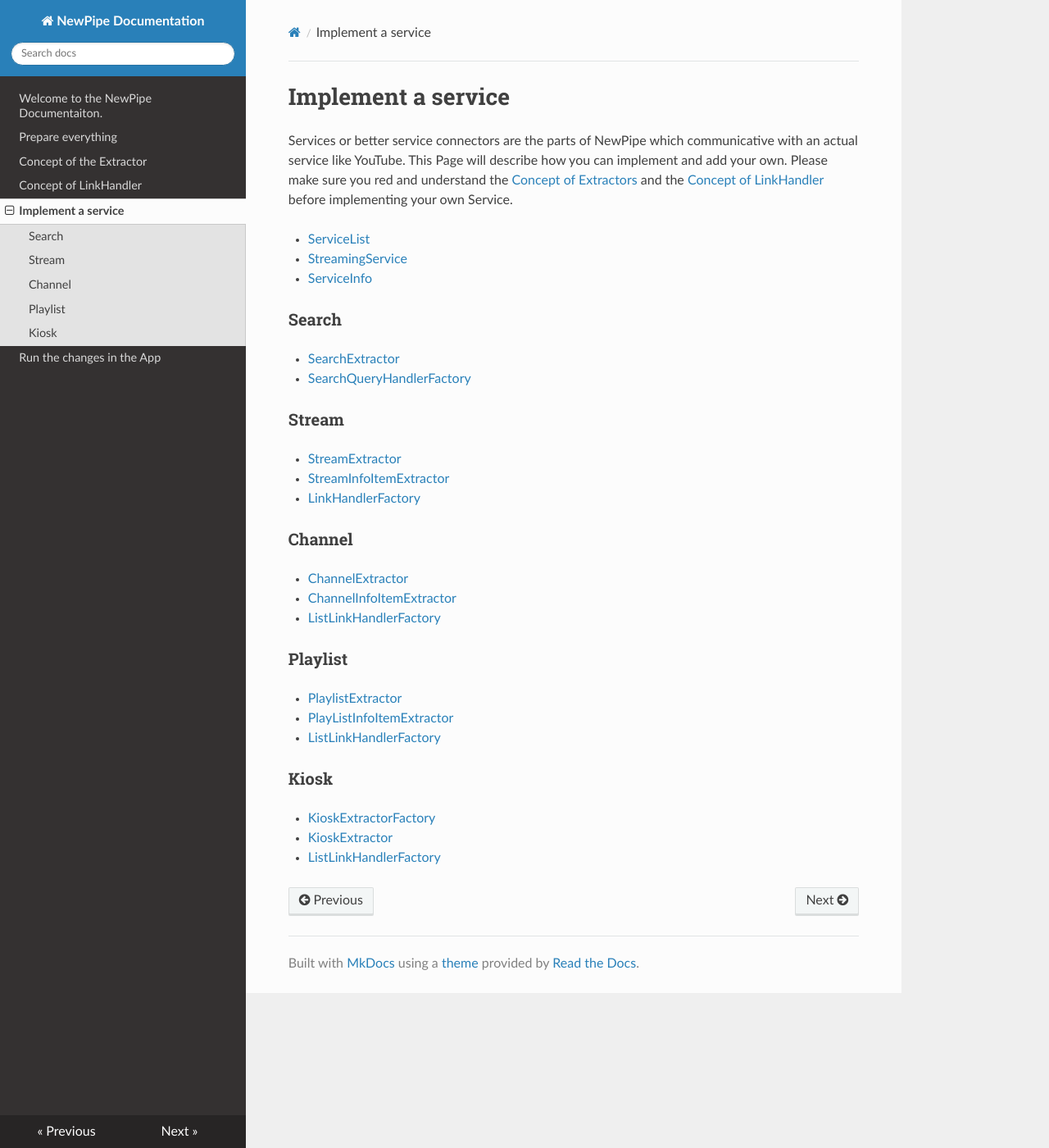
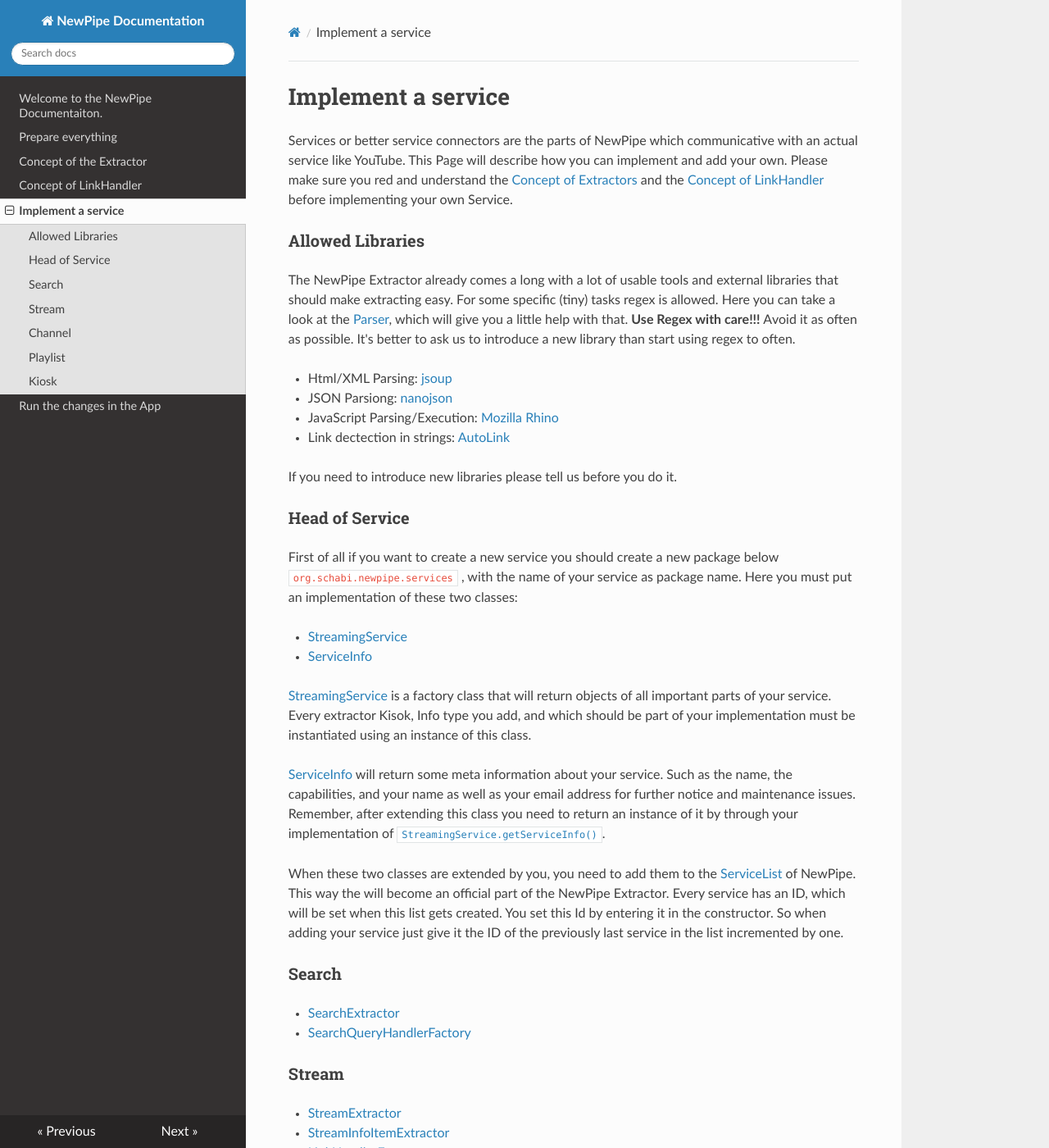
Before and after one commit to TeamNewPipe/documentation, an MkDocs documentation site: the page built from docs/03_Implement_a_service.md, in a window 1280 px wide and 1400 px high. Shown: the whole window at 82% size. Built offline with MkDocs 1.6.1, drawn with Linux system fonts in a browser that asks for light colours; nearby versions of some CDN libraries; library files that are not in the unit come from our copies.

Commit message:
add more info about implementing your own service

```diff
--- a/docs/03_Implement_a_service.md
+++ b/docs/03_Implement_a_service.md
@@ -6,10 +6,45 @@
 and the [Concept of LinkHandler](https://teamnewpipe.github.io/documentation/02_Concept_of_LinkHandler/)
 before implementing your own Service.
 
-- [ServiceList](https://teamnewpipe.github.io/NewPipeExtractor/javadoc/org/schabi/newpipe/extractor/ServiceList.html)
+### Allowed Libraries
+
+The NewPipe Extractor already comes a long with a lot of usable tools and external libraries that should make extracting easy.
+For some specific (tiny) tasks regex is allowed. Here you can take a look at the
+[Parser](https://teamnewpipe.github.io/NewPipeExtractor/javadoc/org/schabi/newpipe/extractor/utils/Parser.html),
+which will give you a little help with that. __Use Regex with care!!!__ Avoid it as often as possible. It's better to
+ask us to introduce a new library than start using regex to often.
+
+- Html/XML Parsing: [jsoup](https://jsoup.org/apidocs/overview-summary.html)
+- JSON Parsiong: [nanojson](https://github.com/mmastrac/nanojson#parser-example)
+- JavaScript Parsing/Execution: [Mozilla Rhino](https://developer.mozilla.org/en-US/docs/Mozilla/Projects/Rhino/Documentation)
+- Link dectection in strings: [AutoLink](https://github.com/robinst/autolink-java)
+
+If you need to introduce new libraries please tell us before you do it.
+
+### Head of Service
+
+First of all if you want to create a new service you should create a new package below `org.schabi.newpipe.services`
+, with the name of your service as package name. Here you must put an implementation of these two classes:
+
 - [StreamingService](https://teamnewpipe.github.io/NewPipeExtractor/javadoc/org/schabi/newpipe/extractor/StreamingService.html)
 - [ServiceInfo](https://teamnewpipe.github.io/NewPipeExtractor/javadoc/org/schabi/newpipe/extractor/StreamingService.ServiceInfo.html)
 
+[StreamingService](https://teamnewpipe.github.io/NewPipeExtractor/javadoc/org/schabi/newpipe/extractor/StreamingService.html)
+is a factory class that will return objects of all important parts of your service.
+Every extractor Kisok, Info type you add, and which should be part of your implementation must be instantiated using an
+instance of this class.
+
+[ServiceInfo](https://teamnewpipe.github.io/NewPipeExtractor/javadoc/org/schabi/newpipe/extractor/StreamingService.ServiceInfo.html)
+will return some meta information about your service. Such as the name, the capabilities, and your name as well as your
+email address for further notice and maintenance issues. Remember, after extending this class you need to return an
+instance of it by through your implementation of
+[`StreamingService.getServiceInfo()`](https://teamnewpipe.github.io/NewPipeExtractor/javadoc/org/schabi/newpipe/extractor/StreamingService.html#getServiceInfo--).
+
+When these two classes are extended by you, you need to add them to the
+[ServiceList](https://github.com/TeamNewPipe/NewPipeExtractor/blob/49c2eb51859a58e4bb5ead2d9d0771408f7d59d6/extractor/src/main/java/org/schabi/newpipe/extractor/ServiceList.java#L23)
+of NewPipe. This way the will become an official part of the NewPipe Extractor.
+Every service has an ID, which will be set when this list gets created. You set this Id by entering it in the constructor.
+So when adding your service just give it the ID of the previously last service in the list incremented by one.
 
 ### Search
 - [SearchExtractor](https://teamnewpipe.github.io/NewPipeExtractor/javadoc/org/schabi/newpipe/extractor/search/SearchExtractor.html)
```
